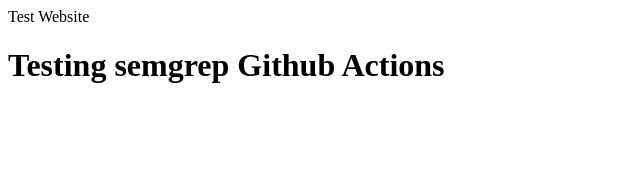
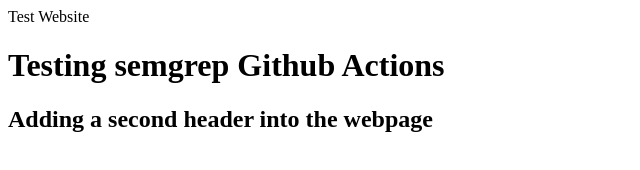
Before and after one commit to umeshsah6342/semgrepScan, a plain HTML site: page index.html in a window 1280 px wide. Shown: the whole page, without its empty margins (0-640 px from the left). Drawn offline with Linux system fonts and the light colour scheme.

Commit message:
Added h2 header in index.html

```diff
--- a/index.html
+++ b/index.html
@@ -2,5 +2,6 @@
   <head>Test Website</head>
   <body>
     <h1>Testing semgrep Github Actions</h1>
+    <h2>Adding a second header into the webpage</h2>
   </body>
 </html>
```
